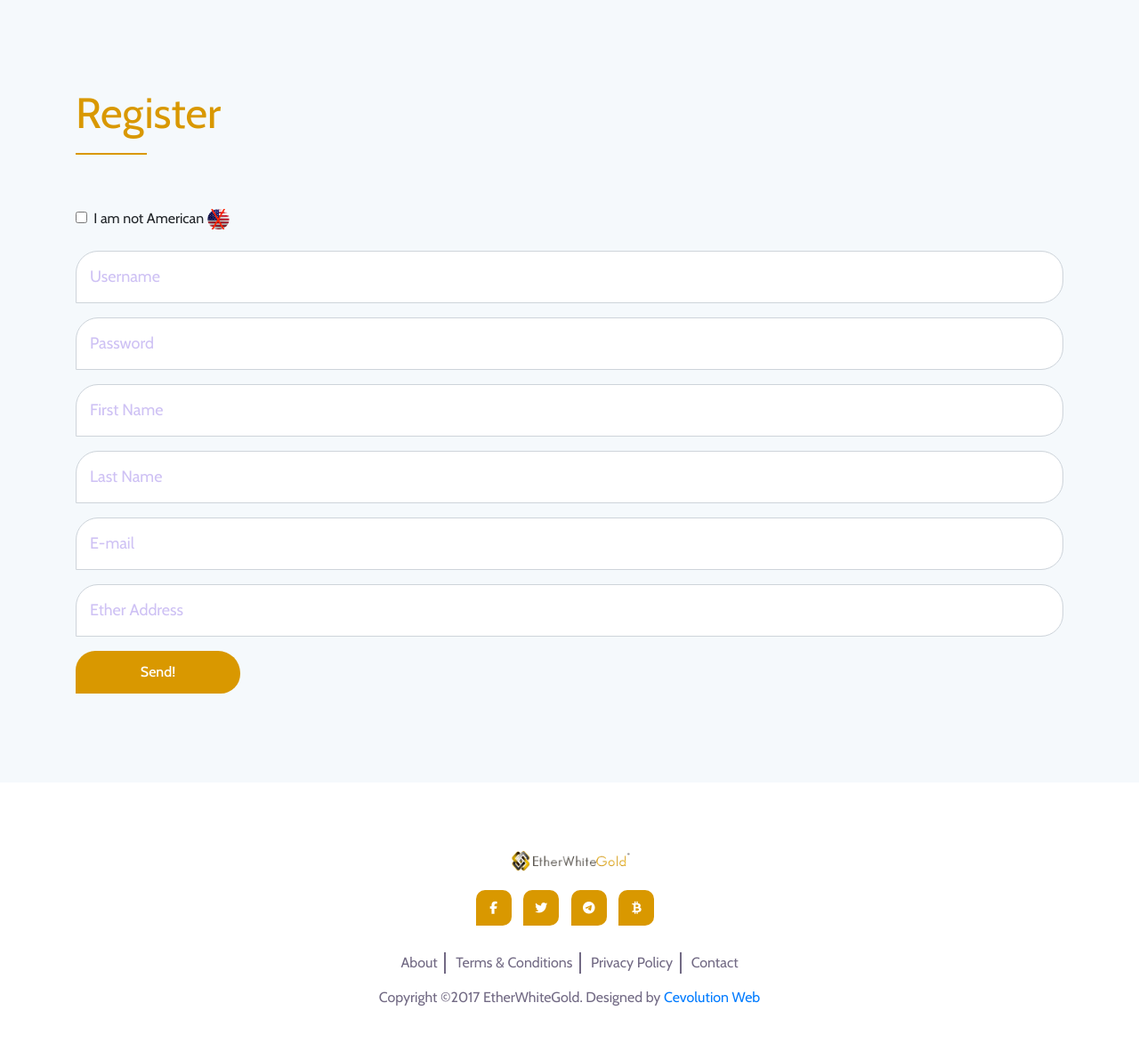
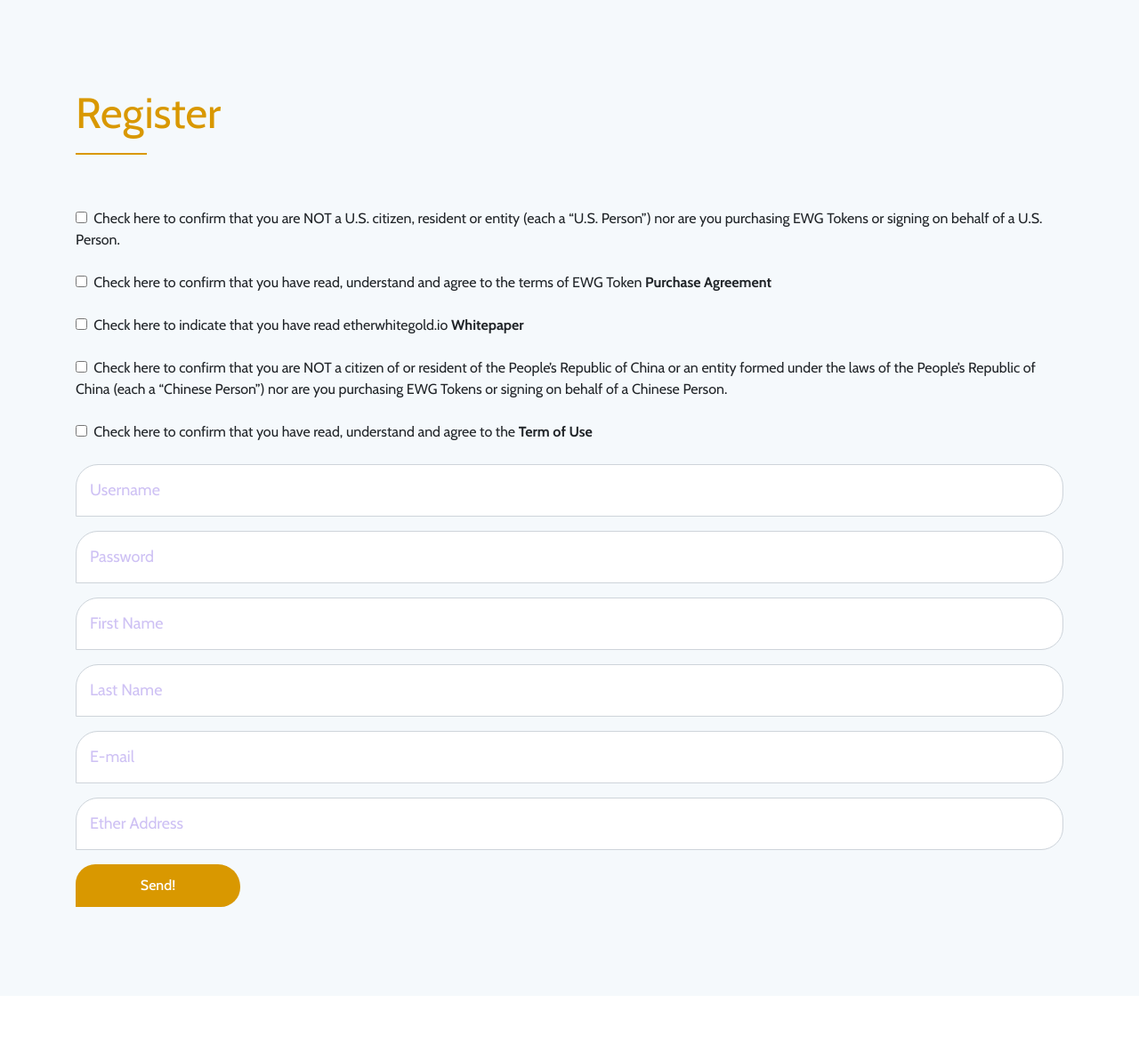
Before and after one commit to RolandoContreras/etherwhitegold, a CodeIgniter app: page /etherwhitegold/register in a window 1280 px wide. Shown: the part 102-1293 px from the top of the page at 89% size. Before the commit the page ends 1233 px from the top, so only its background shows below. Run offline with CodeIgniter, Linux system fonts and the light colour scheme; some libraries are stand-ins or nearby versions; some web fonts are replaced.

Commit message:
changes on register

```diff
--- a/application/views/register.php
+++ b/application/views/register.php
@@ -67,8 +67,19 @@
                                     <!-- Single Input Area Start -->
                                     <div class="col-md-12">
                                         <div class="form-group">
-                                            <label><input type="checkbox" id="american" name="american" value="1" required>&nbsp;&nbsp;I am not American </label> <img src="<?php echo site_url().'static/page_front/images/language/not_en.png';?>" alt="not american" width="25px"/>
-
+                                            <label><input type="checkbox" id="american" name="american" value="1" required>&nbsp;&nbsp;Check here to confirm that you are NOT a U.S. citizen, resident or entity (each a “U.S. Person”) nor are you purchasing EWG Tokens or signing on behalf of a U.S. Person.</label>
+                                        </div>
+                                        <div class="form-group">
+                                            <label><input type="checkbox" id="american" name="american" value="1" required>&nbsp;&nbsp;Check here to confirm that you have read, understand and agree to the terms of EWG Token <b>Purchase Agreement</b></label>
+                                        </div>
+                                        <div class="form-group">
+                                            <label><input type="checkbox" id="american" name="american" value="1" required>&nbsp;&nbsp;Check here to indicate that you have read etherwhitegold.io <b>Whitepaper</b></label>
+                                        </div>
+                                        <div class="form-group">
+                                            <label><input type="checkbox" id="american" name="american" value="1" required>&nbsp;&nbsp;Check here to confirm that you are NOT a citizen of or resident of the People’s Republic of China or an entity formed under the laws of the People’s Republic of China (each a “Chinese Person”) nor are you purchasing EWG Tokens or signing on behalf of a Chinese Person.</label>
+                                        </div>
+                                        <div class="form-group">
+                                            <label><input type="checkbox" id="american" name="american" value="1" required>&nbsp;&nbsp;Check here to confirm that you have read, understand and agree to the <b>Term of Use</b></label>
                                         </div>
                                     </div>
                                     <!-- Single Input Area Start -->
```
